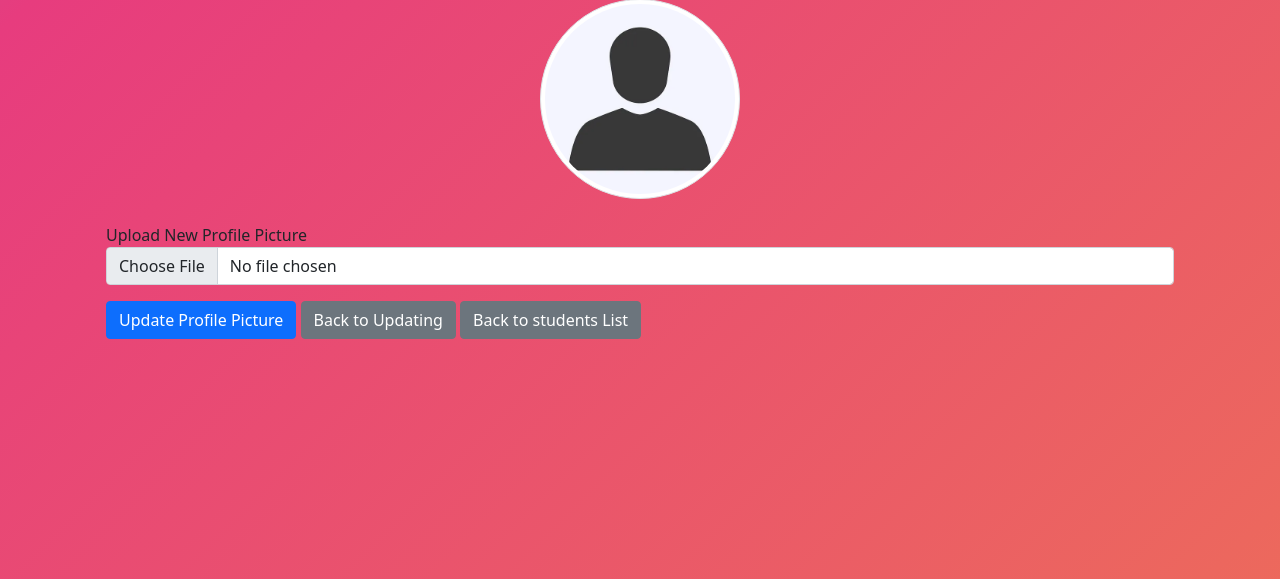
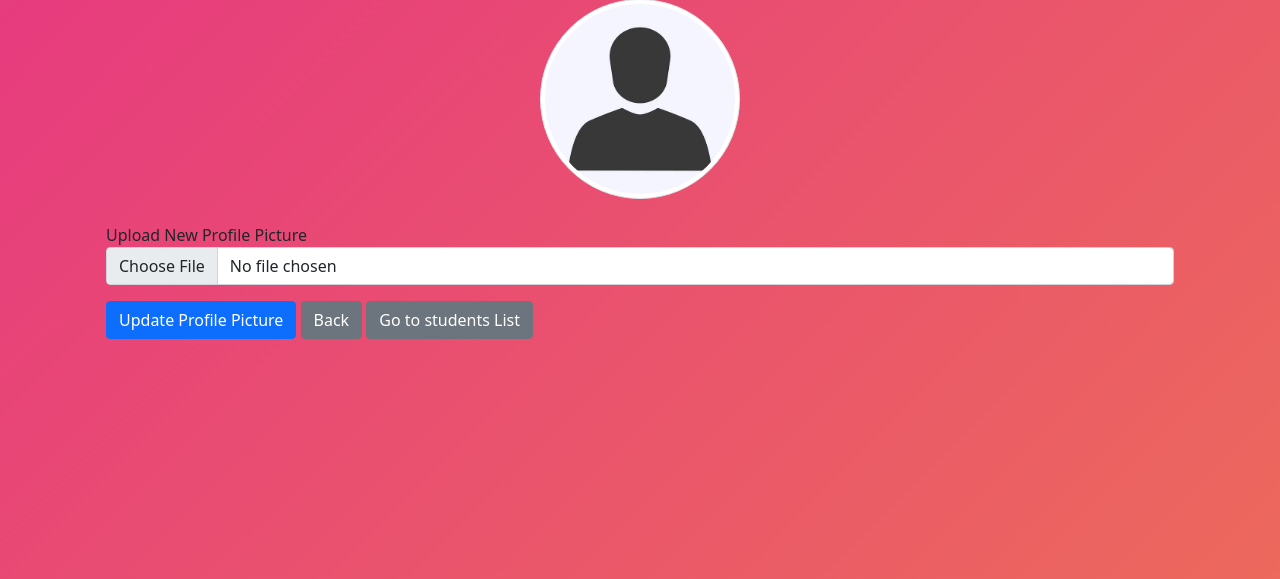
Before and after one commit to MeatiusMax/NewWebSSIS, a Python web app: template main/sis/templates/change_profile_pic.html in a window 1280 px wide. Shown: the part 186-765 px from the top of the page. Run offline with Jinja, Linux system fonts and the light colour scheme; the template is opened without the code that fills it, so the values that code supplies are empty.

Commit message:
changes in picture student

```diff
--- a/main/sis/templates/change_profile_pic.html
+++ b/main/sis/templates/change_profile_pic.html
@@ -13,8 +13,8 @@
             <input type="file" name="profile_image" id="profile_image" class="form-control" accept="image/*">
         </div>
         <button type="submit" class="btn btn-primary mt-3">Update Profile Picture</button>
-        <a href="{{ url_for('student_routes.update_student', id_number=student[0]) }}" class="btn btn-secondary mt-3">Back to Updating</a>
-        <a href="{{ url_for('student_routes.students') }}" class="btn btn-secondary mt-3">Back to students List</a>
+        <a href="{{ url_for('student_routes.update_student', id_number=student[0]) }}" class="btn btn-secondary mt-3">Back</a>
+        <a href="{{ url_for('student_routes.students') }}" class="btn btn-secondary mt-3">Go to students List</a>
     </form>
 </div>
 {% endblock content %}
--- a/main/sis/templates/students.html
+++ b/main/sis/templates/students.html
@@ -40,7 +40,7 @@
           </div>
           <div class="text-center mb-2">
             <img src="{{ student[6] or url_for('static', filename='default-profile.png') }}"
-                 class="img-thumbnail" style="max-width: 300px; max-height: 400px; object-fit: cover;">
+                 class="img-thumbnail" style="width: 300px; height: 300px">
           </div>
         </article>
       </div>
```
